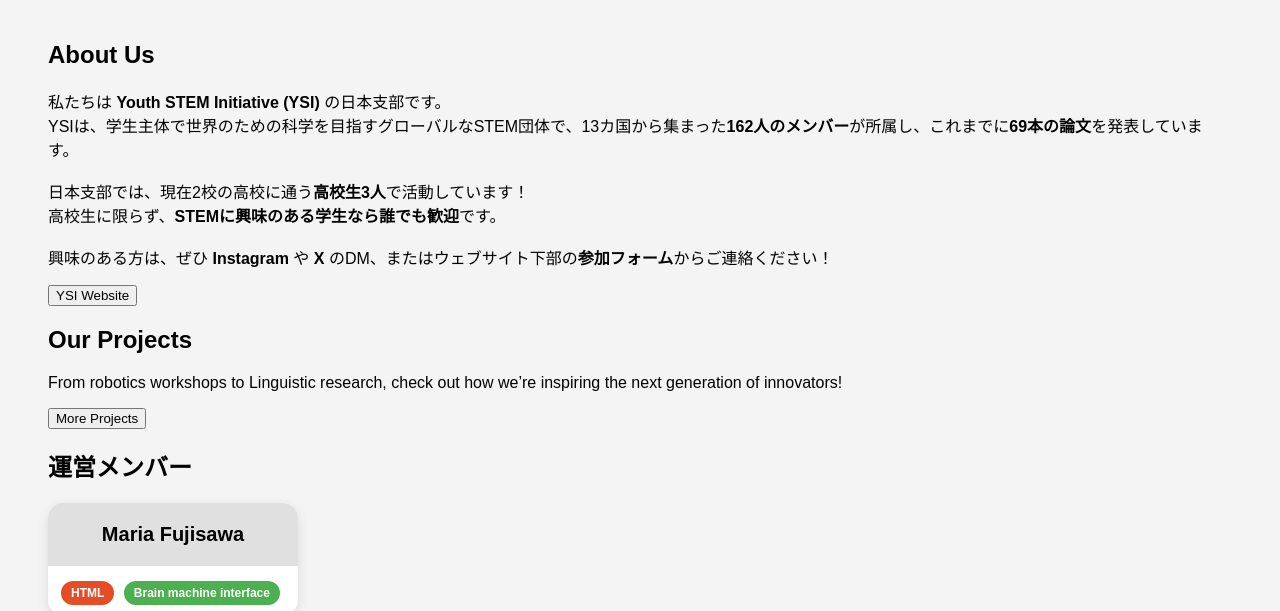
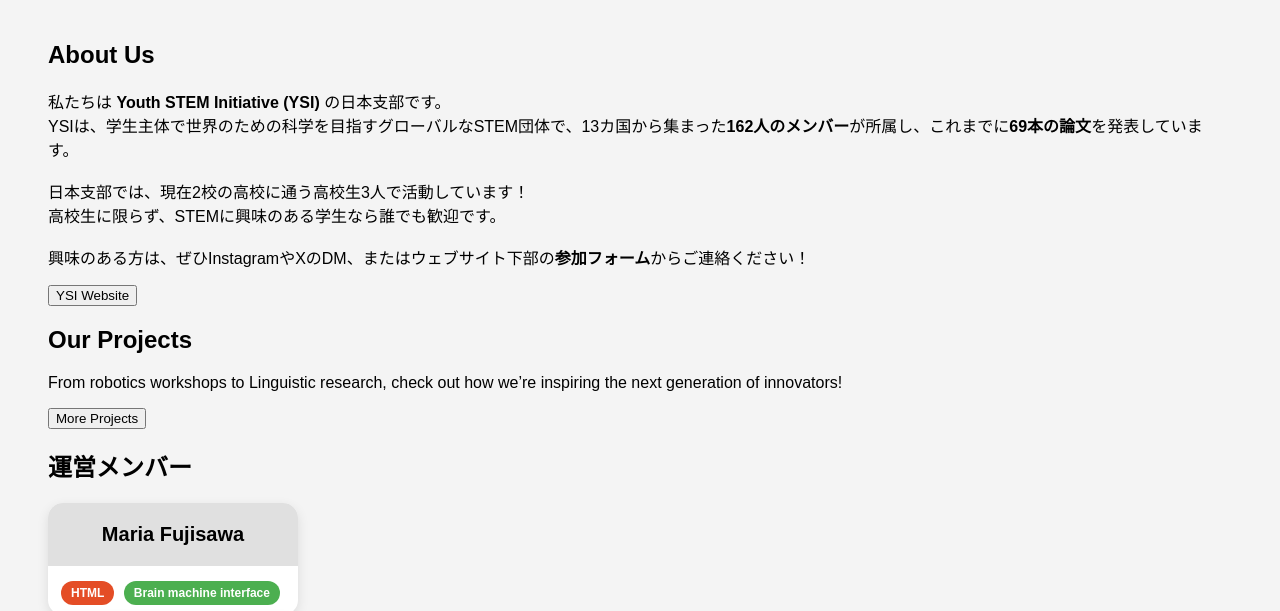
Before and after one commit to youthsteminitiativejapan/website, a plain HTML site: page index.html in a window 1280 px wide. Shown: the part 127-738 px from the top of the page. Drawn offline with Linux system fonts and the light colour scheme.

Commit message:
Update index.html

```diff
--- a/index.html
+++ b/index.html
@@ -25,9 +25,9 @@
       <p class="aboutstatement">
         私たちは <strong>Youth STEM Initiative (YSI)</strong> の日本支部です。<br>
         YSIは、学生主体で世界のための科学を目指すグローバルなSTEM団体で、13カ国から集まった<strong>162人のメンバー</strong>が所属し、これまでに<strong>69本の論文</strong>を発表しています。<br><br>
-        日本支部では、現在2校の高校に通う<strong>高校生3人</strong>で活動しています！<br>
-        高校生に限らず、<strong>STEMに興味のある学生なら誰でも歓迎</strong>です。<br><br>
-        興味のある方は、ぜひ <strong>Instagram</strong> や <strong>X</strong> のDM、またはウェブサイト下部の<strong>参加フォーム</strong>からご連絡ください！
+        日本支部では、現在2校の高校に通う高校生3人で活動しています！<br>
+        高校生に限らず、STEMに興味のある学生なら誰でも歓迎です。<br><br>
+        興味のある方は、ぜひInstagramやXのDM、またはウェブサイト下部の<strong>参加フォーム</strong>からご連絡ください！
       </p>
 
       <a href="https://youthsteminitiative.com/" target="_blank" rel="noopener noreferrer">
```
